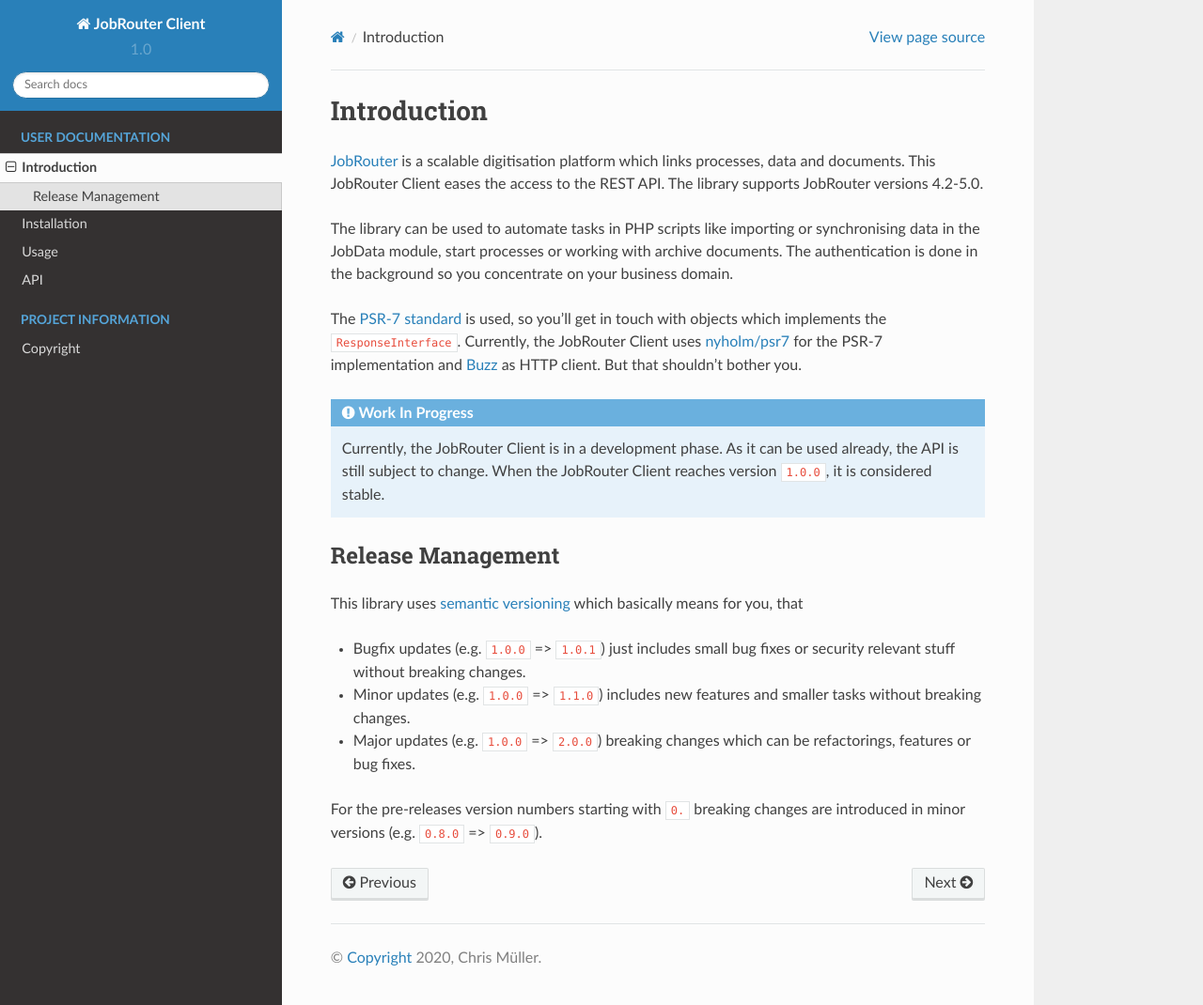
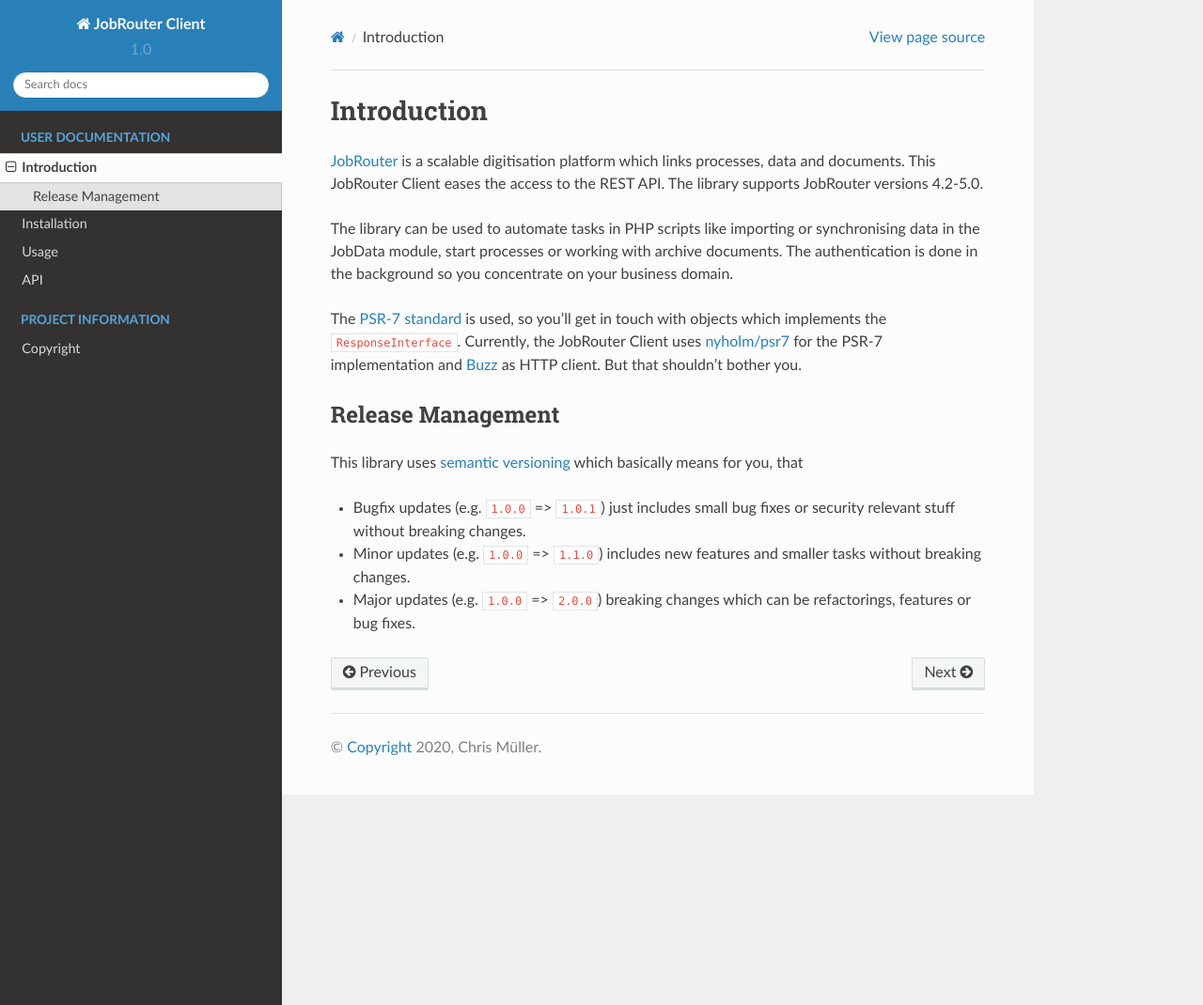
Before and after one commit to jobrouter/php-rest-client, a Sphinx documentation site: the page built from docs/introduction.rst, in a window 1280 px wide and 1070 px high. Shown: the whole window at 94% size. Built offline with Sphinx 7.4.7 and the Read the Docs theme 2.0.0, drawn with Linux system fonts in a browser that asks for light colours.

Commit message:
[DOCS] Remove hint about WIP and pre-releases

```diff
--- a/docs/introduction.rst
+++ b/docs/introduction.rst
@@ -22,13 +22,6 @@
 and `Buzz <https://github.com/kriswallsmith/buzz>`_ as HTTP client. But that
 shouldn't bother you.
 
-.. admonition:: Work In Progress
-
-   Currently, the JobRouter Client is in a development phase. As it can be used
-   already, the API is still subject to change. When the JobRouter Client
-   reaches version `1.0.0`, it is considered stable.
-
-
 Release Management
 ==================
 
@@ -41,6 +34,3 @@
   tasks without breaking changes.
 - Major updates (e.g. `1.0.0` => `2.0.0`) breaking changes which can be
   refactorings, features or bug fixes.
-
-For the pre-releases version numbers starting with `0.` breaking changes
-are introduced in minor versions (e.g. `0.8.0` => `0.9.0`).
```
